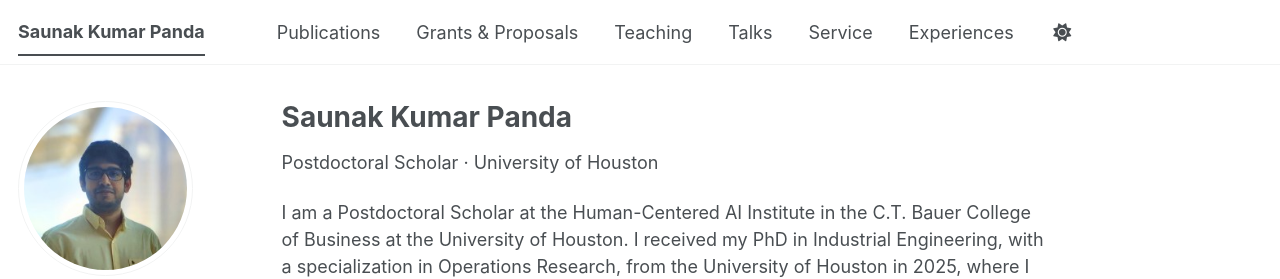
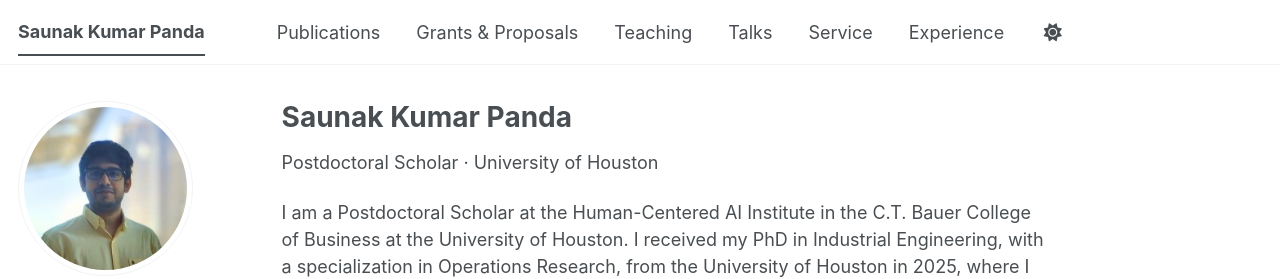
Before and after one commit to saunakp123/pandasaunak.github.io, a Jekyll site: the page built from academic-site/_pages/about.html, in a window 1280 px wide. Shown: the top 279 px of the page. Built offline with Jekyll 4.4.1, drawn with Linux system fonts in a browser that asks for light colours; some web fonts are replaced.

Commit message:
Rename 'Experiences' to 'Experience' in navigation

```diff
--- a/academic-site/_data/navigation.yml
+++ b/academic-site/_data/navigation.yml
@@ -21,7 +21,7 @@
       "url": "/service/"
     },
     {
-      "title": "Experiences",
+      "title": "Experience",
       "url": "/cv/"
     }
   ]
```
